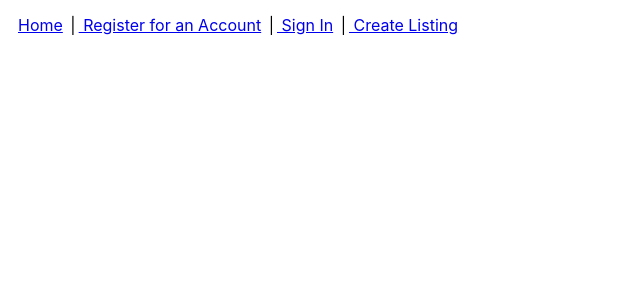
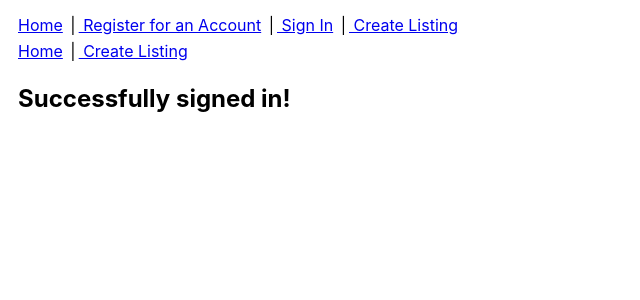
Before and after one commit to sarahdrew/rehearsalspace-client, a React (Create React App) app: page /signed-in in a window 1280 px wide. Shown: the top 300 px of the page, without its empty margins (0-640 px from the left). Built offline with nearby package versions, Linux system fonts and the light colour scheme.

Commit message:
added demo usage

```diff
--- a/src/App.js
+++ b/src/App.js
@@ -12,6 +12,7 @@ import ListingPage from './ListingPage/ListingPage'
 //import ListingListItem from './ListingListItem/ListingListItem'
 import ListingContext from './contexts/ListingContext';
 import BookedListing from './BookedListing/BookedListing';
+import SignedIn from './SignedIn/SignedIn'
 import './App.css'
 
 
@@ -95,6 +96,7 @@ export default class App extends Component {
             <Route path='/reserve' component={Reserve} />
             <Route path='/sign-in' component={SignIn} />
             <Route path='/booked-listing' component={BookedListing} />
+            <Route path='/signed-in' component={SignedIn} />
 
 
 
--- a/src/SignIn/SignIn.js
+++ b/src/SignIn/SignIn.js
@@ -13,6 +13,7 @@ export default class LoginForm extends Component {
     handleSubmitBasicAuth = ev => {
         ev.preventDefault()
         const { user_name, password } = ev.target
+        console.log(`handlesubmitbasicauth reached past ev.preventDefault`)
 
         //TokenService.saveAuthToken(TokenService.makeBasicAuthToken(user_name.value, password.value))
         AuthApiService.postLogin({
@@ -20,9 +21,11 @@ export default class LoginForm extends Component {
             password: password.value
         })
             .then(user => {
+                console.log(`got to the then in handleSubmitBasicAuth`);
                 user_name.value = ''
                 password.value = ''
                 this.props.onSigninSuccess()
+                this.props.history.push(`/signed-in`)
             })
             .catch(res => {
                 this.setState({ error: res.error })
@@ -64,7 +67,13 @@ export default class LoginForm extends Component {
                 <Button type='submit'>
                     Sign In
         </Button>
+                <p>For a demo, use the following log in:</p>
+                <p>User name: demo</p>
+                <p>Password: Demo123!</p>
             </form>
+
+
+
         )
     }
 }
--- /dev/null
+++ b/src/SignedIn/SignedIn.js
@@ -0,0 +1,16 @@
+import React, { Component } from 'react';
+import { Link } from "react-router-dom";
+
+export default class SignedIn extends Component {
+    render() {
+        return (
+
+            <>
+                <Link to="/">Home</Link> |
+                <Link to="/create-listing"> Create Listing </Link>
+                <h2>Successfully signed in!</h2>
+
+            </>
+        )
+    }
+}
--- a/src/services/auth-api-service.js
+++ b/src/services/auth-api-service.js
@@ -26,17 +26,19 @@ const AuthApiService = {
             body: JSON.stringify({ user_name, password }),
         })
             .then(res =>
-                (!res.ok)
+                console.log(`res in postLogin`, res)
+                    (!res.ok)
                     ? res.json().then(e => Promise.reject(e))
                     : res.json()
             )
             .then(res => {
 
-                TokenService.saveAuthToken(res.authToken)
+                // TokenService.saveAuthToken(res.authToken)
 
-                TokenService.queueCallbackBeforeExpiry(() => {
-                    AuthApiService.postRefreshToken()
-                })
+                // TokenService.queueCallbackBeforeExpiry(() => {
+                //     AuthApiService.postRefreshToken()
+                // })
+                console.log(`this is response in postLogin after `, res)
                 return res
             })
     },
```
